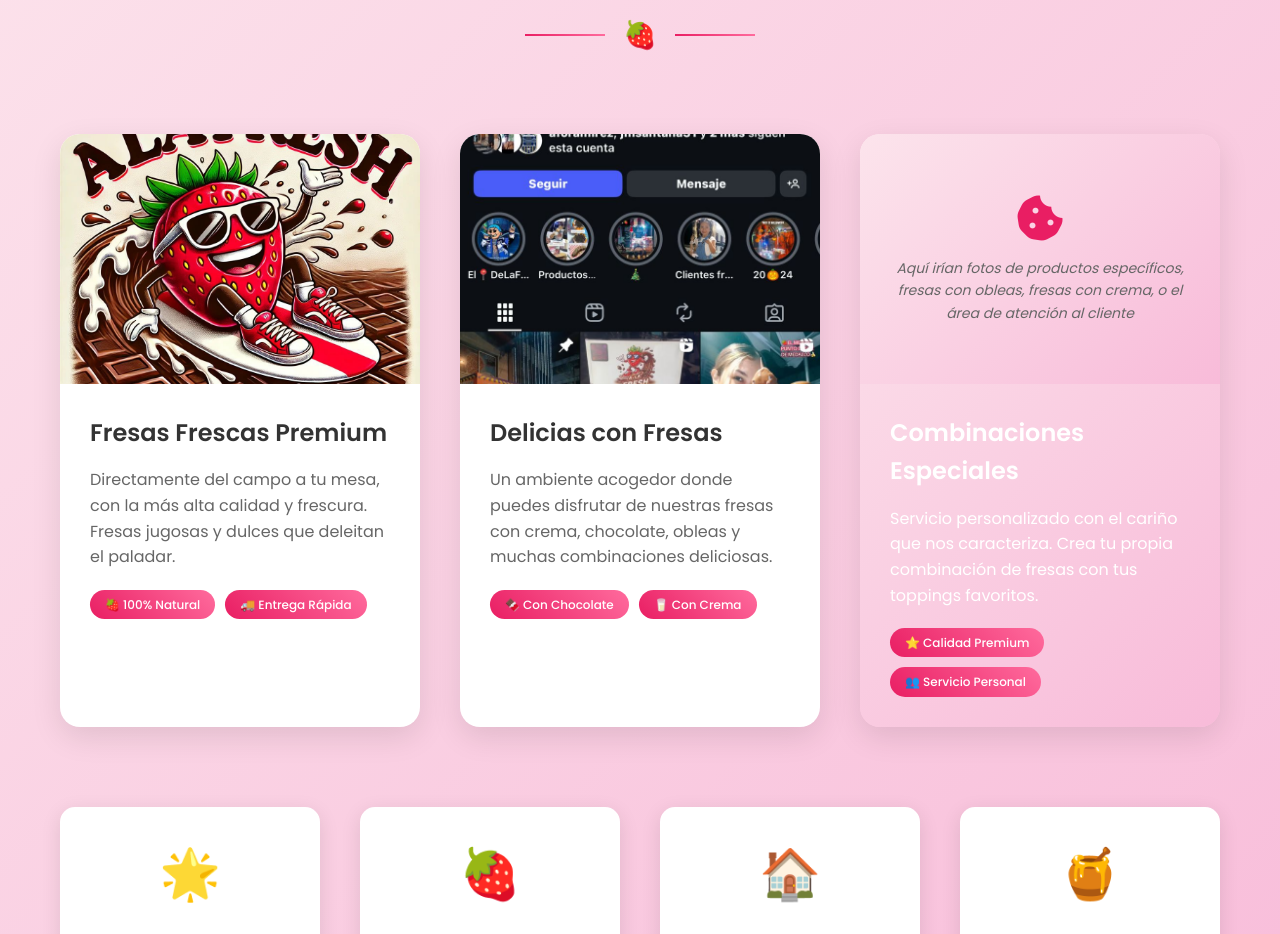
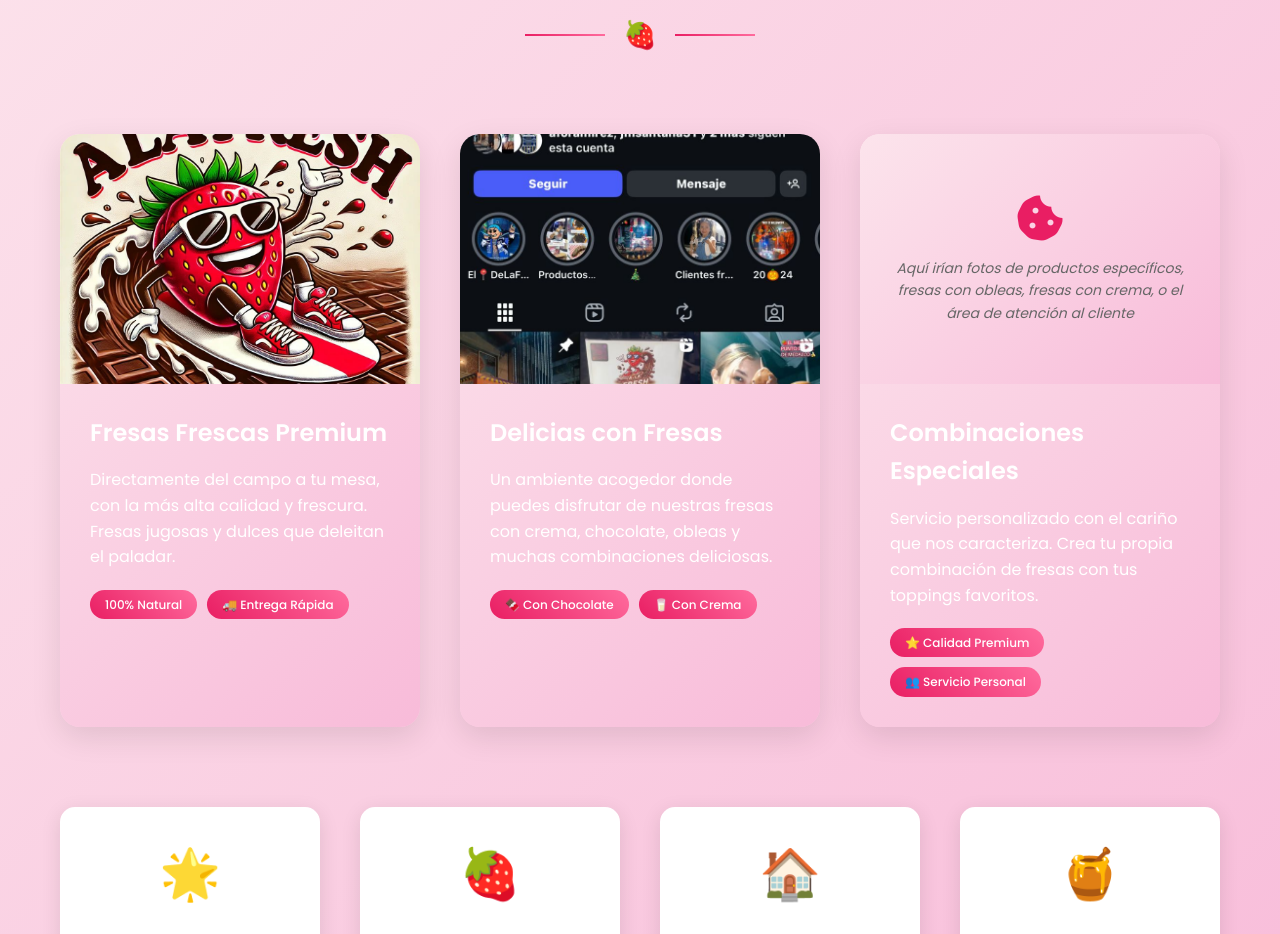
Before and after one commit to ddpeream/a-la-fresh, a plain HTML site: page index.html in a window 1280 px wide. Shown: the part 1040-1974 px from the top of the page. Drawn offline with Linux system fonts and the light colour scheme.

Commit message:
Feat: Enhance product cards with translation attributes for improved localization

```diff
--- a/index.html
+++ b/index.html
@@ -122,7 +122,7 @@
             </div>
 
             <div class="products-grid">
-                <div class="product-card">
+                <div class="product-card special-card">
                     <div class="card-image">
                         <img src="assets/home/fresh10.jpg" alt="Productos frescos" class="product-img">
                         <div class="card-overlay">
@@ -130,16 +130,16 @@
                         </div>
                     </div>
                     <div class="card-content">
-                        <h3>Fresas Frescas Premium</h3>
-                        <p>Directamente del campo a tu mesa, con la más alta calidad y frescura. Fresas jugosas y dulces que deleitan el paladar.</p>
+                        <h3 data-translate="product1_title">Fresas Frescas Premium</h3>
+                        <p data-translate="product1_description">Directamente del campo a tu mesa, con la más alta calidad y frescura. Fresas jugosas y dulces que deleitan el paladar.</p>
                         <div class="card-features">
-                            <span class="feature">🍓 100% Natural</span>
-                            <span class="feature">🚚 Entrega Rápida</span>
+                            <span class="feature" data-translate="product1_feature1">🍓 100% Natural</span>
+                            <span class="feature" data-translate="product1_feature2">🚚 Entrega Rápida</span>
                         </div>
                     </div>
                 </div>
 
-                <div class="product-card">
+                <div class="product-card special-card">
                     <div class="card-image">
                         <img src="assets/home/fresh3.jpg" alt="Ambiente del local" class="product-img">
                         <div class="card-overlay">
```
Also changed, not shown: translations.js (+6 -3 lines).
